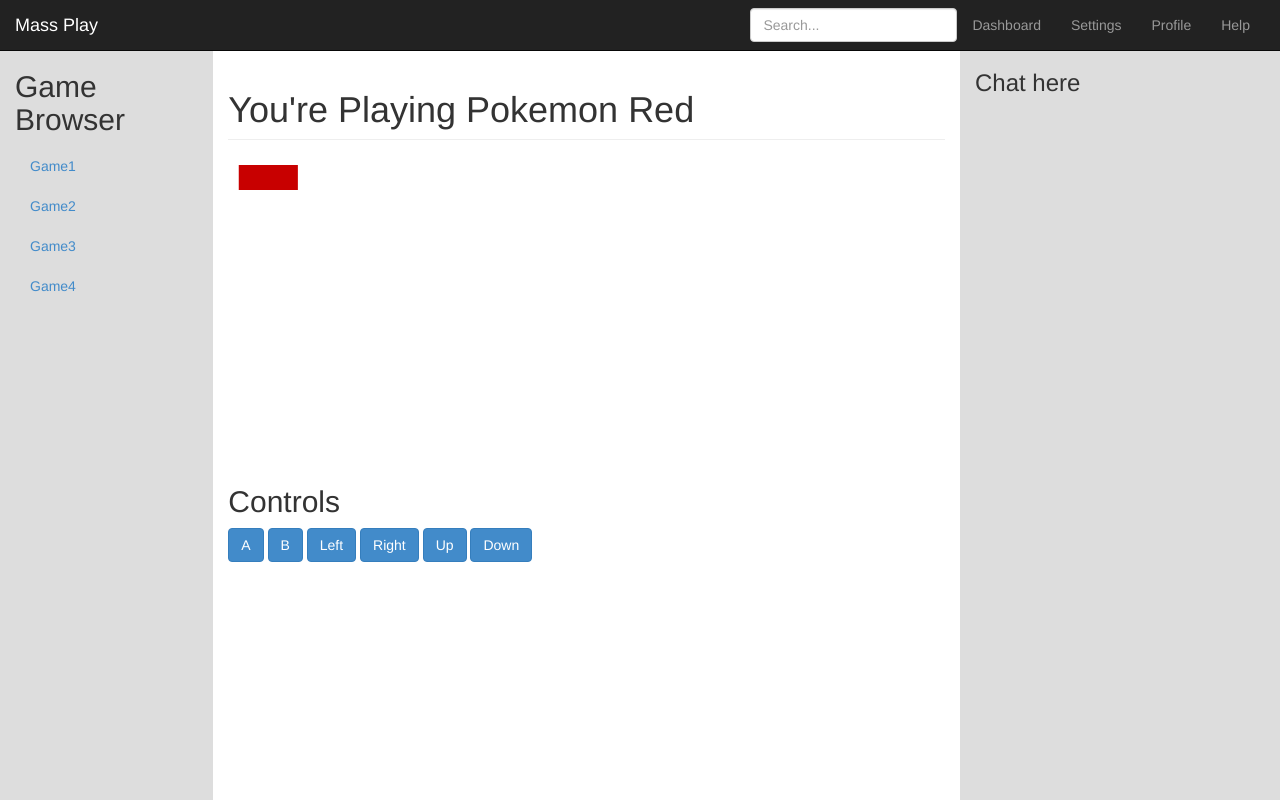
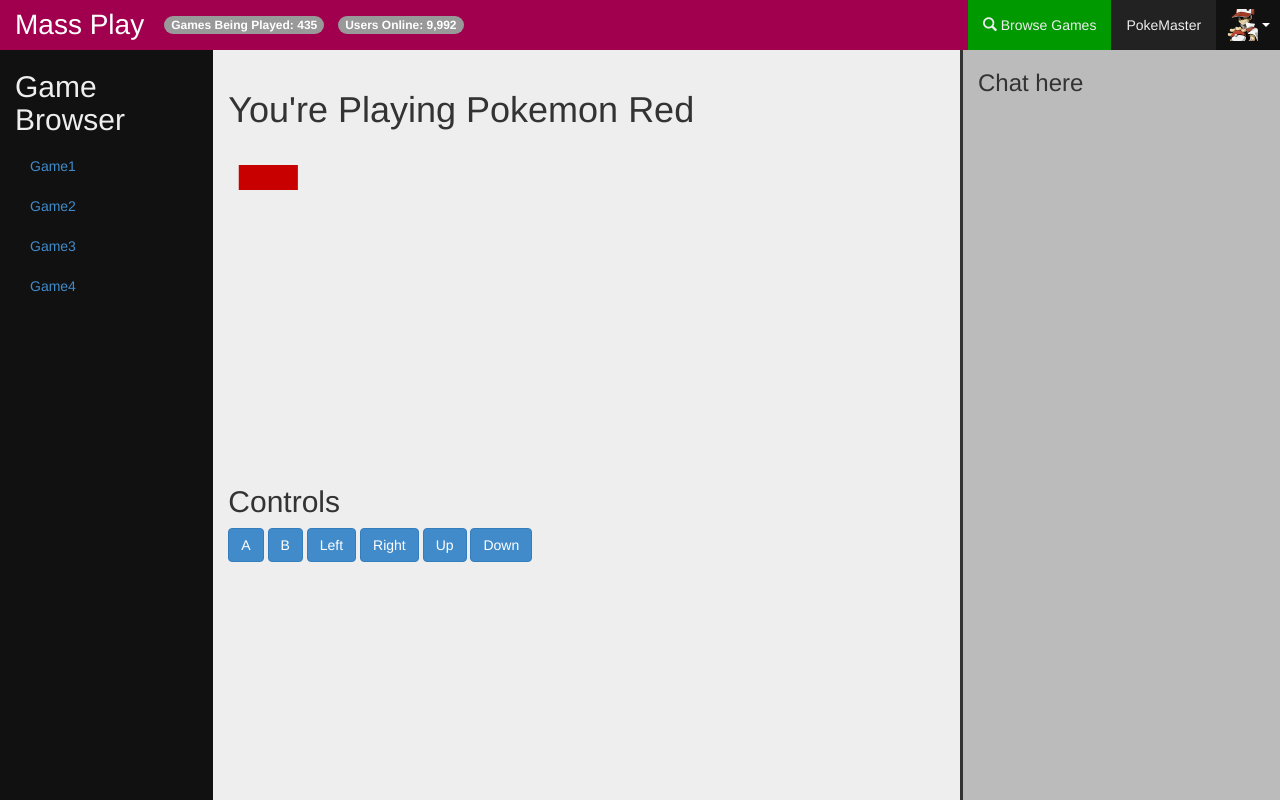
Before and after one commit to benbrittain/massplay, a website: page client/index.html in a window 1280 px wide. Drawn offline with nearby package versions, Linux system fonts and the light colour scheme.

Commit message:
Update styling

```diff
--- a/client/index.html
+++ b/client/index.html
@@ -59,16 +59,34 @@
           </button>
           <a class="navbar-brand" href="#">Mass Play</a>
         </div>
+        <!-- Stats -->
         <div class="navbar-collapse collapse">
+        <div class="badges">
+        <span class="badge">Games Being Played: 435</span>
+        <span class="badge">Users Online: 9,992</span>
+        </div>
           <ul class="nav navbar-nav navbar-right">
-            <li><a href="#">Dashboard</a></li>
-            <li><a href="#">Settings</a></li>
-            <li><a href="#">Profile</a></li>
-            <li><a href="#">Help</a></li>
+            <li class="search-btn"><a href="#">
+                <span class="glyphicon glyphicon-search"></span>
+                   Browse Games</a></li>
+            <li class="account-btn"><a href="#">PokeMaster</a></li>
+            <button type="button" class="btn btn-info dropdown-toggle" data-toggle="dropdown">
+              <img src="trainer32.png"/>
+              <span class="caret"></span>
+              <span class="sr-only">Toggle Dropdown</span>
+            </button>
+            <ul class="dropdown-menu" role="menu">
+              <li><a href="#" class="start-game">
+                <span class="glyphicon glyphicon-play-circle"></span>
+                  Start a Game</a></li>
+              <li><a href="#">
+                <span class="glyphicon glyphicon-cog"></span>
+                  Settings</a></li>
+              <li><a href="#">
+                <span class="glyphicon glyphicon-off"></span>
+                  Logout</a></li>
+            </ul>
           </ul>
-          <form class="navbar-form navbar-right">
-            <input type="text" class="form-control" placeholder="Search...">
-          </form>
         </div>
       </div>
     </div>
--- a/client/style.css
+++ b/client/style.css
@@ -4,8 +4,12 @@
 
 body,html {
 	height: 100%;
+	background: #EEE;
 }
 
+.nav h1, .nav h2, .nav h3 {
+	color: #EEE;
+}
 .container-fluid {
 	height: 100%;
 }
@@ -15,18 +19,110 @@
  	height: 300px;
 }
 
+
+/************************
+ * Navigation Bar Stuff *
+ ************************/
+
+/* The navigation bar */
+.navbar, .navbar-inverse {
+	background: #A1004F;
+	color: #EEE;
+	border:none;
+	border-color: none;
+	border-width: none;
+}
+
+
+/* Brand text */
+.navbar-inverse .navbar-brand {
+	color: #FFF;
+	border: none;
+	font-size: 28px;
+}
+
+/* Badges and stats */
+.navbar .badges {
+  display: inline;
+  margin-left: auto;
+  margin-right: auto;
+}
+
+.navbar .badge {
+  margin: 16px 5px;
+}
+
+/* Search button */
+li.search-btn {
+  background: #090;
+}
+
+li.search-btn:hover {
+  background: #080;
+}
+
+/* Account button */
+li.account-btn {
+	background: #222;
+}
+
+li.account-btn:hover {
+	background: #333;
+}
+
+/* Nav bar links */
+.navbar-inverse .navbar-nav > li > a {
+  color: #EEE;
+}
+
+/* Drop down button */
+.navbar.btn, .navbar button.dropdown-toggle {
+	padding: 9px 10px;
+  border: none;
+	border-radius: 0;
+  background: #111;
+}
+
+.navbar button.dropdown-toggle:hover {
+  background: #222;
+}
+
+/* Drop down menu */
+.navbar .dropdown-menu {
+  margin: 0px;
+  border-radius: 0;
+  border: 0px;
+  background: #111;
+}
+
+/* Drop down menu text */
+.navbar .dropdown-menu a {
+  color: #EEE;
+}
+
+.navbar .dropdown-menu a.start-game {
+  background: #090;
+}
+
+.navbar .dropdown-menu a.start-game:hover {
+  background: #080;
+}
+
+/**************
+ * Body Stuff *
+ **************/
 /* for everything after the header nav */
 .row {
 	padding-top: 50px;
 	height: 100%;
 }
+
 .game-page {
   padding: 40px;
 }
-
 /* Game browser sidebar */
 .sidebar {
-	background: #DDD;
+	background: #111;
 	height: 100%;
 }
 
@@ -35,8 +131,9 @@
 
 /* Chat bar */
 .chat {
-	background: #DDD;
 	height: 100%;
+	border-left: 3px solid  #333;
+	background: #BBB;
 }
 
 
```
Also changed, not shown: client/trainer32.png (added), 1 other file.
